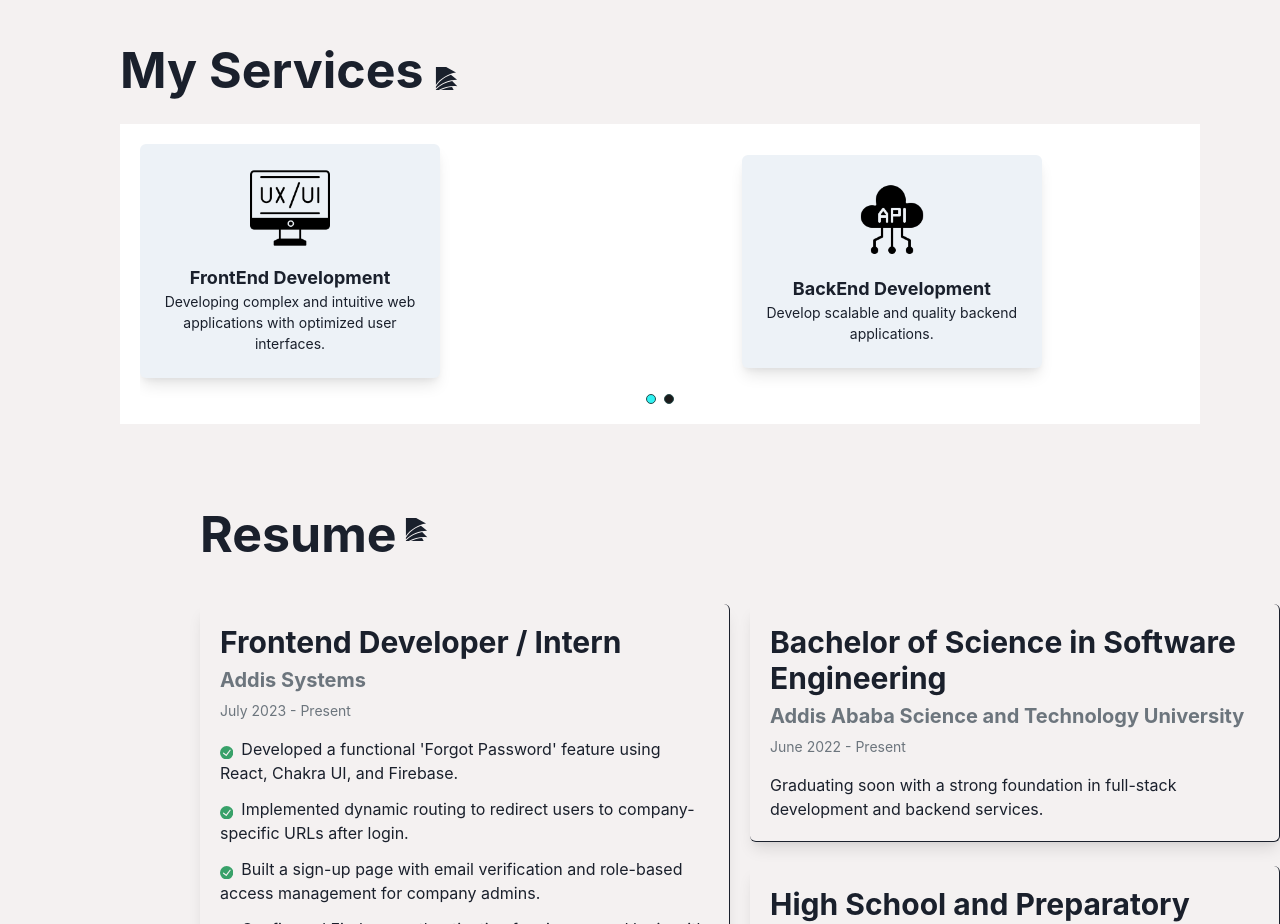
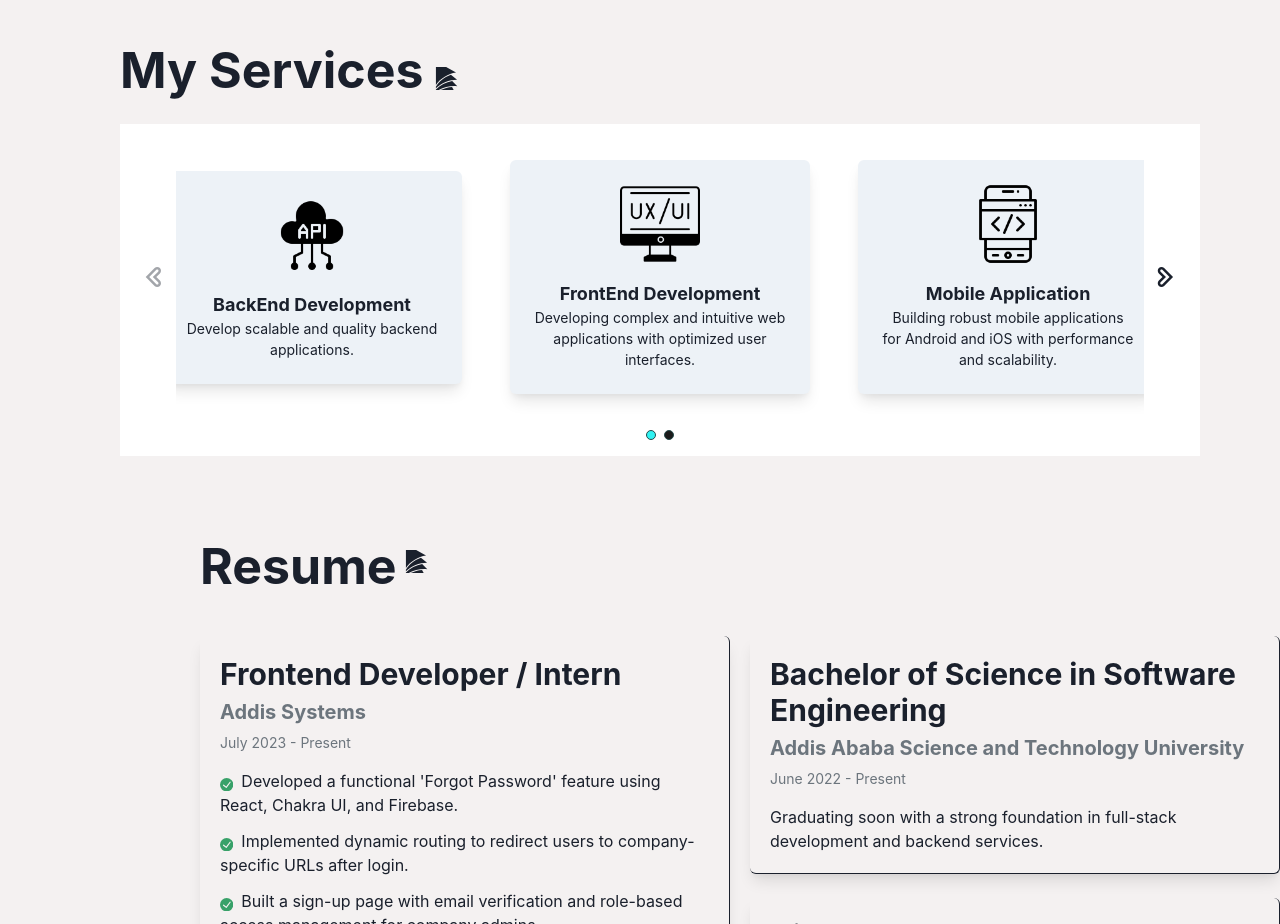
Before and after one commit to hailemichael121/Mine, a React (Vite) app: page / in a window 1280 px wide. Shown: the part 2100-3024 px from the top of the page. Built offline with nearby package versions, Linux system fonts and the light colour scheme; a web font is replaced by a local one.

Commit message:
fixed the service section bug

```diff
--- a/src/components/Services.tsx
+++ b/src/components/Services.tsx
@@ -4,7 +4,10 @@ import { ServiceBox, ServicesSecHeader } from ".";
 
 const Services: React.FC = () => {
   return (
-    <Box p={{ base: 6, md: 20 }}>
+    <Box
+      p={{ base: 6, md: 20 }}
+      display={{ base: "none", md: "block" }} // Hide on mobile (base), visible on tablets and up (md)
+    >
       <VStack align={"start"} pl={{ base: 4, md: 10 }}>
         <ServicesSecHeader />
         <ServiceBox />
--- a/src/components/serviceSec/ServiceBox.tsx
+++ b/src/components/serviceSec/ServiceBox.tsx
@@ -1,25 +1,33 @@
-import { Box, HStack, Circle, useColorMode } from "@chakra-ui/react";
+import {
+  Box,
+  HStack,
+  Circle,
+  useColorMode,
+  IconButton,
+  Flex,
+} from "@chakra-ui/react";
 import React, { useState } from "react";
 import { useSwipeable } from "react-swipeable";
 import ServiceSecCard from "./ServiceSecCard";
+import { TiChevronLeftOutline, TiChevronRightOutline } from "react-icons/ti";
 
 const ServiceBox: React.FC = () => {
   const { colorMode } = useColorMode();
-  const [activeIndex, setActiveIndex] = useState(0);
+  const [activeDot, setActiveDot] = useState(0);
 
   const services = [
+    {
+      iconSrc: "images/ServiceIcon/BackendDev.png",
+      altText: "BackEnd Icon",
+      serviceText: "Develop scalable and quality backend applications.",
+      titleText: "BackEnd Development",
+    },
     {
       iconSrc: "images/ServiceIcon/frontendDev.png",
       altText: "FrontEnd Icon",
       serviceText:
         "Developing complex and intuitive web applications with optimized user interfaces.",
       titleText: "FrontEnd Development",
-    },
-    {
-      iconSrc: "images/ServiceIcon/BackendDev.png",
-      altText: "BackEnd Icon",
-      serviceText: "Develop scalable and quality backend applications.",
-      titleText: "BackEnd Development",
     },
     {
       iconSrc: "images/ServiceIcon/mobile-applicationDev.png",
@@ -44,49 +52,54 @@ const ServiceBox: React.FC = () => {
     },
   ];
 
-  const maxIndex = Math.max(0, services.length - 3); // Ensure index range fits the number of services
+  const servicesPerSlide = 3;
+  const maxIndex = Math.ceil(services.length / servicesPerSlide) - 1;
 
-  // Handle swipe logic
   const swipeHandlers = useSwipeable({
-    onSwipedLeft: () => {
-      if (activeIndex < maxIndex) {
-        setActiveIndex((prevIndex) => prevIndex + 1); // Move 1 card forward
-      }
-    },
-    onSwipedRight: () => {
-      if (activeIndex > 0) {
-        setActiveIndex((prevIndex) => prevIndex - 1); // Move 1 card backward
-      }
-    },
+    onSwipedLeft: () => handleNext(),
+    onSwipedRight: () => handlePrev(),
     preventScrollOnSwipe: true,
     trackMouse: true,
-    trackTouch: true,
   });
 
-  const handleDotClick = (index: number) => {
-    setActiveIndex(index * 1); // Set index based on swiping by 1
+  const handleDotClick = (index: number) => setActiveDot(index);
+
+  const handleNext = () => {
+    setActiveDot((prevIndex) => Math.min(prevIndex + 1, maxIndex));
   };
 
+  const handlePrev = () => {
+    setActiveDot((prevIndex) => Math.max(prevIndex - 1, 0));
+  };
+
+  // Slice the services array based on the active dot
+  const displayedServices = services.slice(
+    activeDot * servicesPerSlide,
+    (activeDot + 1) * servicesPerSlide
+  );
+
   return (
-    <Box bg={colorMode === "light" ? "#FFFFFF" : "#222222"} width="100%" p={5}>
+    <Box bg={colorMode === "light" ? "#FFFFFF" : "#222222"} width="100%" p={4}>
+      <Flex justify="space-between" align="center">
+        {/* Left navigation button */}
+        <IconButton
+          aria-label="Previous"
+          icon={<TiChevronLeftOutline fontSize={"30px"} />}
+          onClick={handlePrev}
+          isDisabled={activeDot === 0}
+          variant="ghost"
+        />
+
+        {/* Swipeable container */}
         <Box
           position="relative"
           overflow="hidden"
           {...swipeHandlers}
           cursor="grab"
         >
-        <HStack
-          spacing={6}
-          transform={`translateX(-${activeIndex * (100 / 3)}%)`} // Move by 1 card-width steps
-          transition="transform 0.5s ease-in-out"
-          width={`${(services.length / 3) * 100}%`}
-          minWidth="max-content"
-        >
-          {services.map((service, index) => (
-            <Box
-              key={index}
-              minWidth="calc(100% / 3)" // Ensure each card takes 1/3 of the width of the container
-            >
+          <HStack justify="center" spacing={2} width="100%">
+            {displayedServices.map((service, index) => (
+              <Box key={index} p={"20px"} flexShrink={0}>
                 <ServiceSecCard
                   iconSrc={service.iconSrc}
                   altText={service.altText}
@@ -96,27 +109,31 @@ const ServiceBox: React.FC = () => {
               </Box>
             ))}
           </HStack>
+        </Box>
 
-        {/* Progress Dots */}
+        {/* Right navigation button */}
+        <IconButton
+          aria-label="Next"
+          icon={<TiChevronRightOutline fontSize={"30px"} />}
+          onClick={handleNext}
+          isDisabled={activeDot >= maxIndex}
+          variant="ghost"
+        />
+      </Flex>
+
+      {/* Pagination dots */}
       <HStack justify="center" mt={4}>
-          {[...Array(Math.ceil((services.length - 2) / 2))].map(
-            (_, dotIndex) => (
+        {[...Array(maxIndex + 1)].map((_, dotIndex) => (
           <Circle
             key={dotIndex}
             size="10px"
             onClick={() => handleDotClick(dotIndex)}
             cursor="pointer"
-                bg={
-                  Math.floor(activeIndex / 2) === dotIndex
-                    ? "#30F2F2"
-                    : "#1B1B1B"
-                }
+            bg={activeDot === dotIndex ? "#30F2F2" : "#1B1B1B"}
             border={"solid 1px #254B4B"}
           />
-            )
-          )}
+        ))}
       </HStack>
-      </Box>
     </Box>
   );
 };
```
Lines whose indentation alone changed are shown as unchanged.
